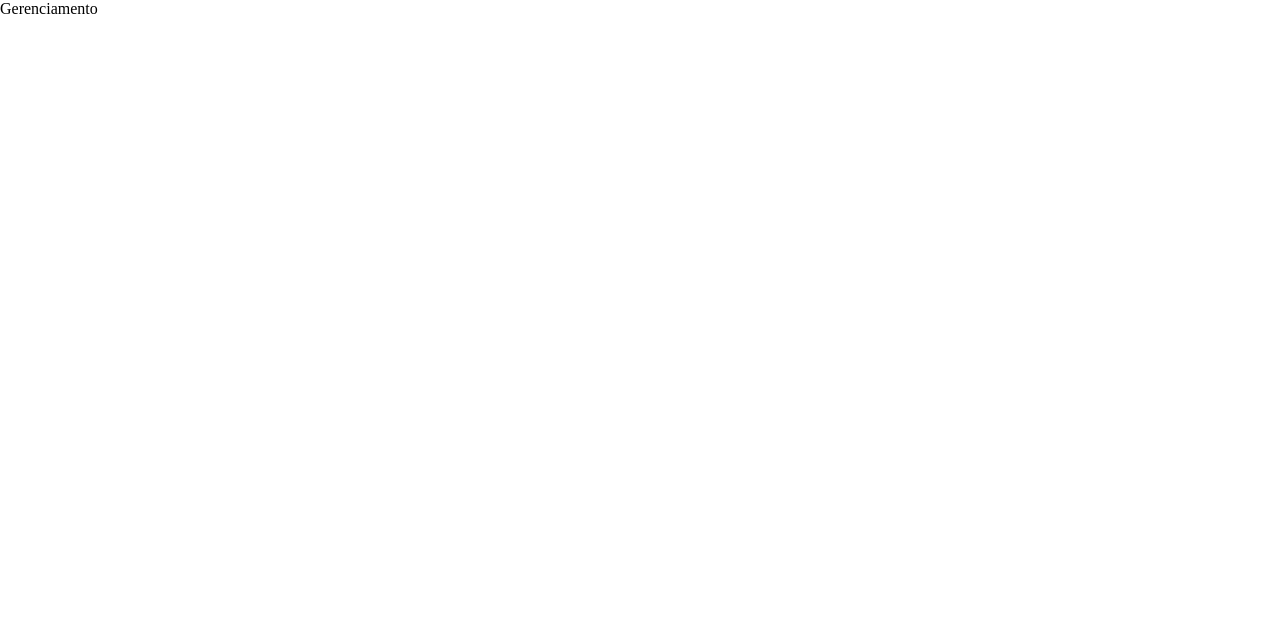
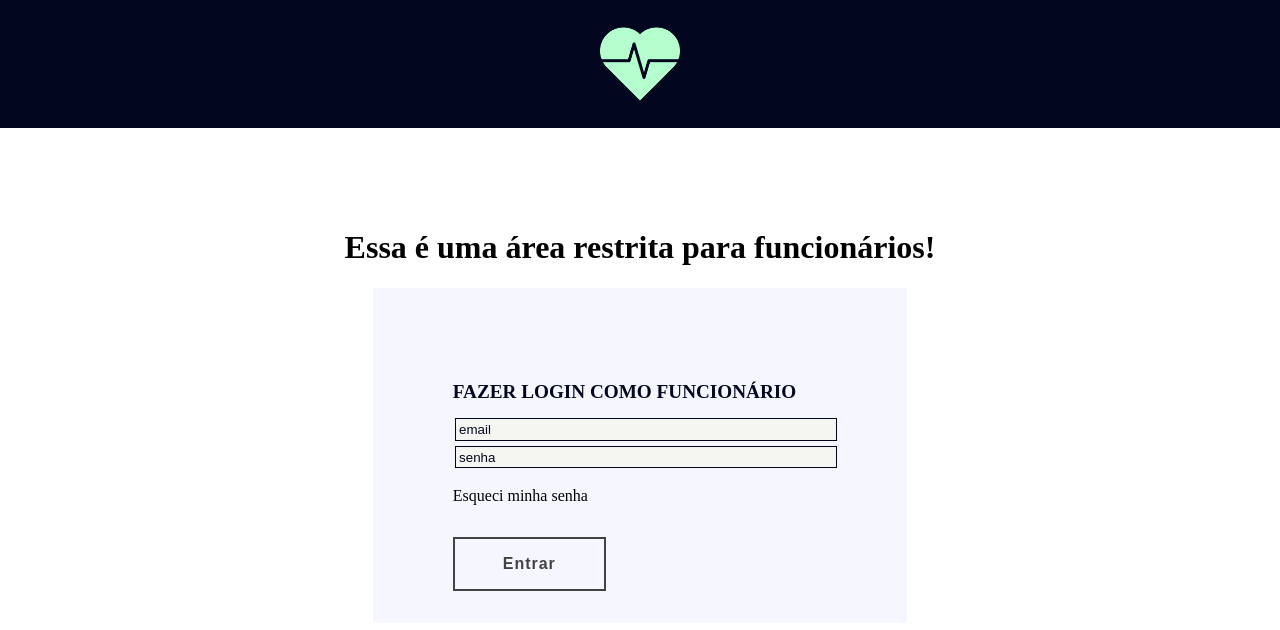
Before and after one commit to LincolnProenca/PAME_22.2-Entrega_5-Lincoln_Rodrigues_Proenca, a React (Create React App) app in the folder sistema-consultas/: page /gerenciamento in a window 1280 px wide. Shown: the top 630 px of the page. Built offline with nearby package versions, Linux system fonts and the light colour scheme.

Commit message:
Finalizada pagina de agendamento

```diff
--- a/sistema-consultas/package.json
+++ b/sistema-consultas/package.json
@@ -7,6 +7,7 @@
     "@testing-library/react": "^13.4.0",
     "@testing-library/user-event": "^13.5.0",
     "react": "^18.2.0",
+    "react-calendar": "^4.0.0",
     "react-dom": "^18.2.0",
     "react-router-dom": "^6.7.0",
     "react-scripts": "^5.0.1",
--- /dev/null
+++ b/sistema-consultas/src/Components/Login/index.js
@@ -0,0 +1,52 @@
+import Header from "../Header";
+import {
+  Login2Cont,
+  LoginContainer,
+  EntrarCont,
+  Texto,
+  Input,
+  Button,
+  CadastroCont,
+} from "./styles";
+
+function Login(props) {
+  function aumentaretapa() {
+    console.log("teste");
+    props.setEtapa((old) => (old < 1 ? old + 1 : 0));
+  }
+  console.log(props.texto1);
+
+  return (
+    <div>
+      <Header></Header>
+
+      <LoginContainer cadastro={props.cadastro}>
+        <h1>{props.texto1}</h1>
+        <Login2Cont cadastro={props.cadastro}>
+          <EntrarCont>
+            <Texto>{props.texto2}</Texto>
+            <Input placeholder="email"></Input>
+            <Input placeholder="senha"></Input>
+            <p className="esqueci">Esqueci minha senha</p>
+            <Button onClick={aumentaretapa}>Entrar</Button>
+          </EntrarCont>
+          {props.cadastro ? (
+            <CadastroCont>
+              <Texto>Ainda não tenho cadastro</Texto>
+              <Input placeholder="nome"></Input>
+              <Input placeholder="sobrenome"></Input>
+              <Input placeholder="email"></Input>
+              <Input placeholder="senha"></Input>
+              <Input placeholder="confirme a senha"></Input>
+              <Button onClick={aumentaretapa}>Criar conta</Button>
+            </CadastroCont>
+          ) : (
+            <></>
+          )}
+        </Login2Cont>
+      </LoginContainer>
+    </div>
+  );
+}
+
+export default Login;
--- a/sistema-consultas/src/Pages/Agendamento/Login/styles.js
+++ b/sistema-consultas/src/Components/Login/styles.js
@@ -1,11 +1,14 @@
 import styled from "styled-components";
-import { Colors } from "../../../Constants/theme";
+import { Colors } from "../../Constants/theme";
 
 export const LoginContainer = styled.div`
   margin: 5em;
   height: 60vh;
   width: calc(100vw - 10em);
   margin-bottom: 10em;
+  display: flex;
+  flex-direction: column;
+  align-items: center;
 `;
 
 export const CadastroCont = styled.div`
@@ -24,7 +27,7 @@ export const Login2Cont = styled.div`
   flex-direction: row;
   justify-content: space-between;
   height: 100%;
-  width: 100%;
+  width: ${(props) => (props.cadastro ? 100 : 50)}%;
 `;
 
 export const EntrarCont = styled.div`
--- a/sistema-consultas/src/Constants/theme/index.js
+++ b/sistema-consultas/src/Constants/theme/index.js
@@ -6,7 +6,6 @@ body{
     padding: 0;
     border: 0;
     box-sizing:border-box;
-    overflow: hidden;
 }
 `;
 
--- a/sistema-consultas/src/Pages/Agendamento/Login/index.js
+++ /dev/null
@@ -1,46 +0,0 @@
-import Header from "../../../Components/Header";
-import {
-  Login2Cont,
-  LoginContainer,
-  EntrarCont,
-  Texto,
-  Input,
-  Button,
-  CadastroCont,
-} from "./styles";
-
-function Login(props) {
-  function aumentaretapa() {
-    console.log("teste");
-    props.setEtapa((old) => (old < 1 ? old + 1 : 0));
-  }
-
-  return (
-    <div>
-      <Header></Header>
-      <LoginContainer>
-        <h1>Entre ou cadastre-se</h1>
-        <Login2Cont>
-          <EntrarCont>
-            <Texto>Já sou cliente</Texto>
-            <Input placeholder="email"></Input>
-            <Input placeholder="senha"></Input>
-            <p className="esqueci">Esqueci minha senha</p>
-            <Button onClick={aumentaretapa}>Entrar</Button>
-          </EntrarCont>
-          <CadastroCont>
-            <Texto>Ainda não tenho cadastro</Texto>
-            <Input placeholder="nome"></Input>
-            <Input placeholder="sobrenome"></Input>
-            <Input placeholder="email"></Input>
-            <Input placeholder="senha"></Input>
-            <Input placeholder="confirme a senha"></Input>
-            <Button onClick={aumentaretapa}>Criar conta</Button>
-          </CadastroCont>
-        </Login2Cont>
-      </LoginContainer>
-    </div>
-  );
-}
-
-export default Login;
--- a/sistema-consultas/src/Pages/Agendamento/SelecaoDia/index.js
+++ b/sistema-consultas/src/Pages/Agendamento/SelecaoDia/index.js
@@ -2,9 +2,65 @@
 
 import React from "react";
 import Header from "../../../Components/Header";
+import { useState } from "react";
+import Calendar from "react-calendar";
+import "../../../../node_modules/react-calendar/dist/Calendar.css";
+import {
+  Button,
+  CalendarContainer,
+  Container,
+  DataSelecionada,
+} from "./styles";
+import { useNavigate } from "react-router-dom";
 
 function SelecaoDia() {
-  return <Header></Header>;
+  const navigate = useNavigate();
+  const [date, setDate] = useState([new Date(), new Date()]);
+  console.log(date);
+  console.log(date[0].value);
+  console.log(date[1].toDateString());
+  console.log(date[0].toDateString() === date[1].toDateString());
+
+  function handleClick() {
+    alert("Enviado!");
+  }
+
+  return (
+    <>
+      <Header></Header>
+      <Container>
+        <h1 className="text-center">
+          Escolha o dia que deseja agendar a consulta
+        </h1>
+        <CalendarContainer>
+          <Calendar onChange={setDate} value={date} selectRange={true} />
+        </CalendarContainer>
+        {date[0].toDateString() !== date[1].toDateString() ? (
+          <>
+            <DataSelecionada>
+              De: {date[0].toDateString()}
+              &nbsp;|&nbsp; Até: {date[1].toDateString()}
+            </DataSelecionada>
+          </>
+        ) : (
+          <>
+            <DataSelecionada>
+              Data selecionada: {date[0].toDateString()}
+            </DataSelecionada>
+          </>
+        )}
+
+        <Button
+          onClick={() => {
+            handleClick();
+            navigate("/");
+          }}
+        >
+          Enviar requisição
+        </Button>
+      </Container>
+    </>
+  );
 }
 
 export default SelecaoDia;
--- /dev/null
+++ b/sistema-consultas/src/Pages/Agendamento/SelecaoDia/styles.js
@@ -0,0 +1,50 @@
+import styled from "styled-components";
+import { Colors } from "../../../Constants/theme";
+
+export const Container = styled.div`
+  margin: 0;
+  border: 0;
+  padding: 0;
+  display: flex;
+  flex-direction: column;
+  align-items: center;
+  justify-content: center;
+  height: 80vh;
+`;
+
+export const CalendarContainer = styled.div`
+  margin: 0 auto;
+  border: 0;
+  padding: 0;
+  display: flex;
+  align-items: flex-start;
+  justify-content: center;
+  height: auto;
+  width: 100%;
+`;
+
+export const DataSelecionada = styled.p`
+  text-align: center;
+  font-size: 1.5rem;
+  font-weight: bold;
+`;
+
+export const Button = styled.button`
+  width: 40%;
+  height: 10%;
+  border: none;
+  border-radius: 2em;
+  font-size: 1.5rem;
+  text-transform: uppercase;
+  font-weight: bold;
+  background-color: #5771f4;
+  color: ${Colors.dark_blue};
+  cursor: pointer;
+  &:hover {
+    color: ${Colors.white};
+  }
+
+  @media screen and (max-width: 750px) {
+    width: 60%;
+  }
+`;
--- a/sistema-consultas/src/Pages/Agendamento/index.js
+++ b/sistema-consultas/src/Pages/Agendamento/index.js
@@ -1,13 +1,20 @@
 import React from "react";
 import { useState } from "react";
-import Login from "./Login";
+import Login from "../../Components/Login";
 import SelecaoDia from "./SelecaoDia";
 
 function Agendamento() {
   const [etapa, setEtapa] = useState(0);
   switch (etapa) {
     case 0:
-      return <Login setEtapa={setEtapa} />;
+      return (
+        <Login
+          setEtapa={setEtapa}
+          texto1={"Entre ou cadastre-se"}
+          texto2={"Fazer Login"}
+          cadastro={true}
+        />
+      );
     case 1:
       return <SelecaoDia />;
     default:
--- a/sistema-consultas/src/Pages/Gerenciamento/index.js
+++ b/sistema-consultas/src/Pages/Gerenciamento/index.js
@@ -1,7 +1,24 @@
 import React from "react";
+import { useState } from "react";
+import Login from "../../Components/Login";
 
 function Gerenciamento() {
-  return <div>Gerenciamento</div>;
+  const [etapa, setEtapa] = useState(0);
+  switch (etapa) {
+    case 0:
+      return (
+        <Login
+          setEtapa={setEtapa}
+          texto1={"Essa é uma área restrita para funcionários!"}
+          texto2={"Fazer Login como funcionário"}
+          cadastro={false}
+        />
+      );
+    case 1:
+      return;
+    default:
+      return <h1>Erro</h1>;
+  }
 }
 
 export default Gerenciamento;
```
Also changed, not shown: 1 other file (tests, documents, lock files or other folders).
